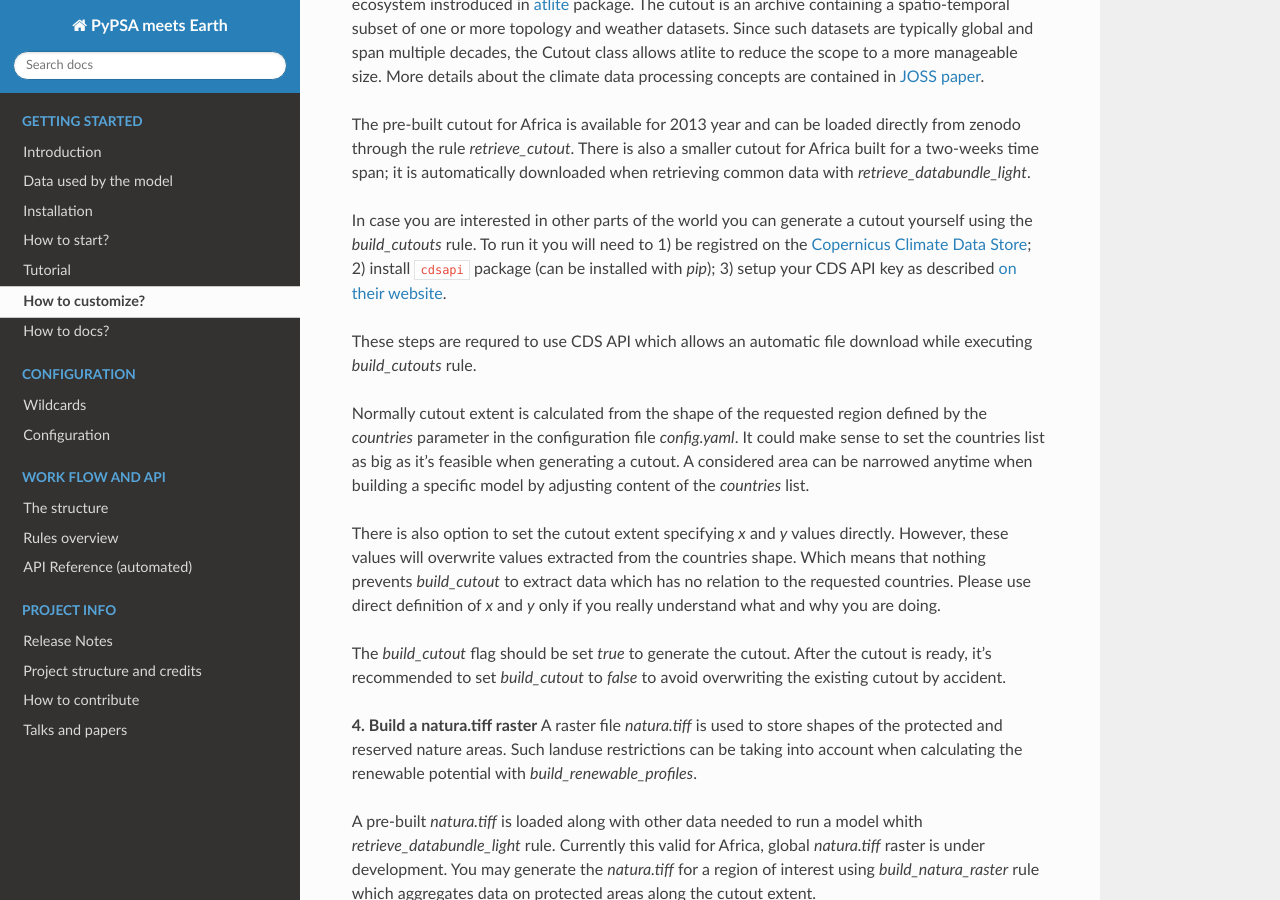
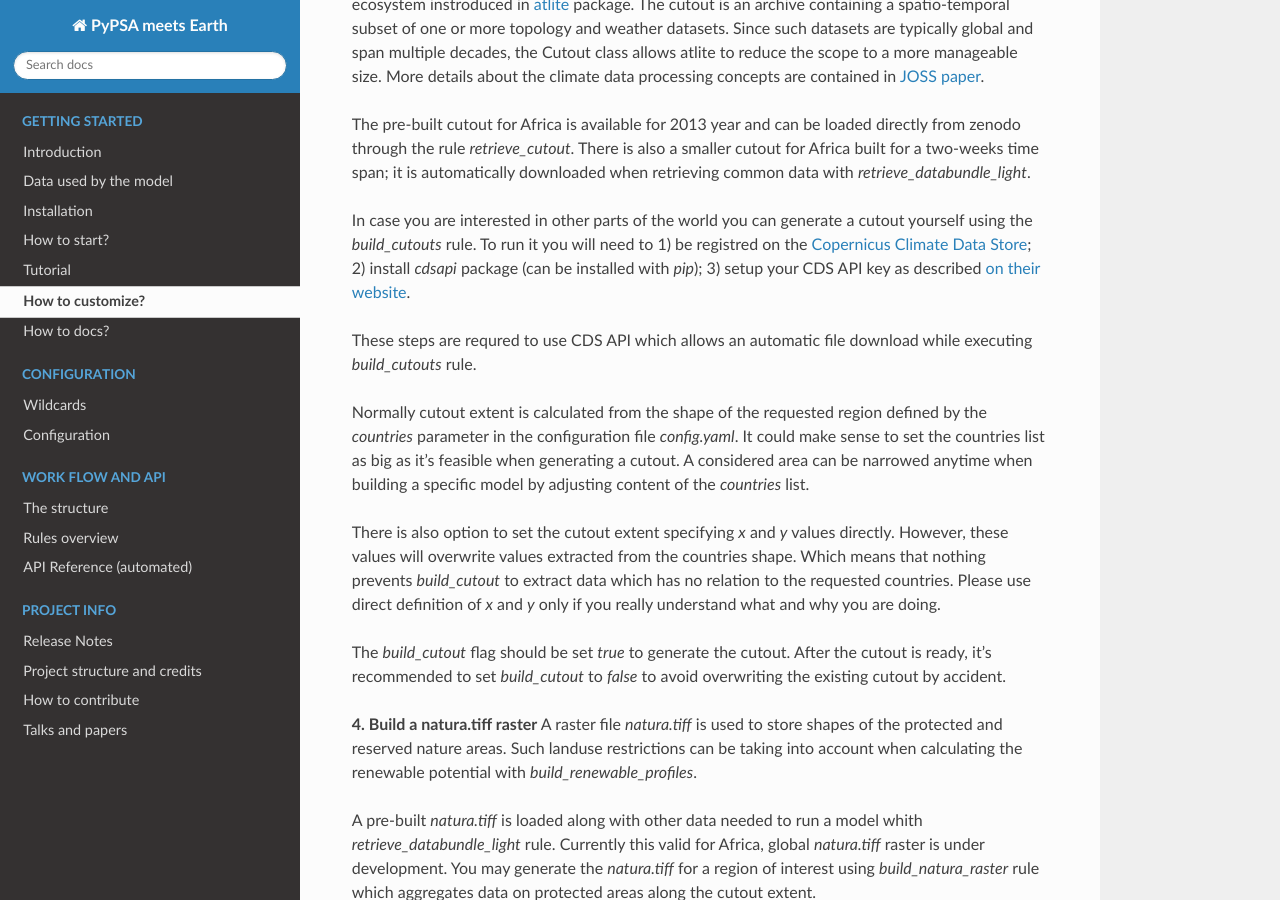
Before and after one commit to pypsa-meets-earth/pypsa-earth, a Sphinx documentation site: the page built from doc/how_to_customize.rst, in a window 1280 px wide and 900 px high, scrolled down 959 px. Built offline with Sphinx 7.4.7 and the Read the Docs theme 2.0.0, drawn with Linux system fonts in a browser that asks for light colours; pages that are not in the unit, such as notebooks, are missing from menus; the version number could not be read and is left out.

Commit message:
Fix formatting

```diff
--- a/doc/how_to_customize.rst
+++ b/doc/how_to_customize.rst
@@ -37,7 +37,7 @@ The pre-built cutout for Africa is available for 2013 year and can be loaded dir
 
 In case you are interested in other parts of the world you can generate a cutout yourself using the `build_cutouts` rule. To run it you will need to
 1) be registred on  the `Copernicus Climate Data Store <https://cds.climate.copernicus.eu>`_;
-2) install ``cdsapi`` package  (can be installed with `pip`);
+2) install `cdsapi` package  (can be installed with `pip`);
 3) setup your CDS API key as described `on their website <https://cds.climate.copernicus.eu/api-how-to>`_.
 
 These steps are requred to use CDS API which allows an automatic file download while executing `build_cutouts` rule.
```
